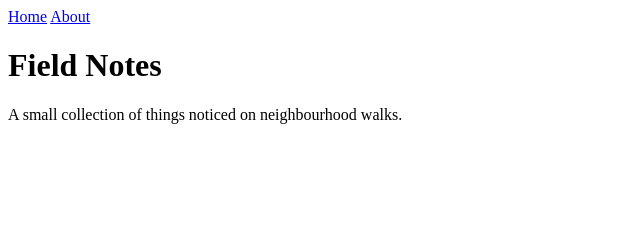
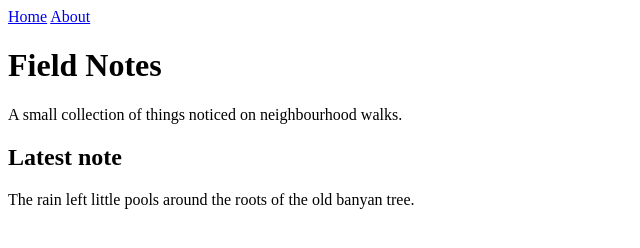
Before and after one commit to 9aman-og/field-notes-git-workflow, a plain HTML site: page index.html in a window 1280 px wide. Shown: the whole page, without its empty margins (0-640 px from the left). Drawn offline with Linux system fonts and the light colour scheme.

Commit message:
Add a first field note to the home page

```diff
--- a/index.html
+++ b/index.html
@@ -13,6 +13,8 @@
   <main>
     <h1>Field Notes</h1>
     <p>A small collection of things noticed on neighbourhood walks.</p>
+    <h2>Latest note</h2>
+    <p>The rain left little pools around the roots of the old banyan tree.</p>
   </main>
 </body>
 </html>
```
